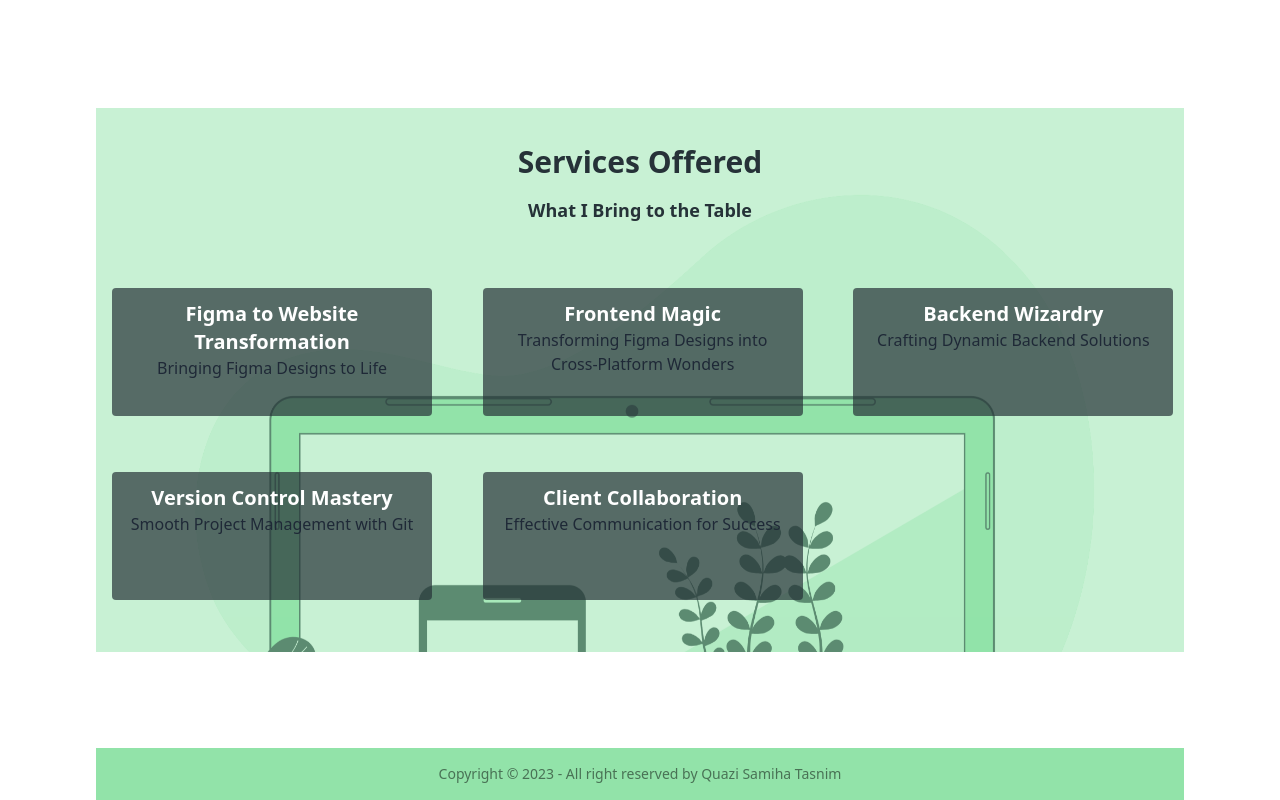
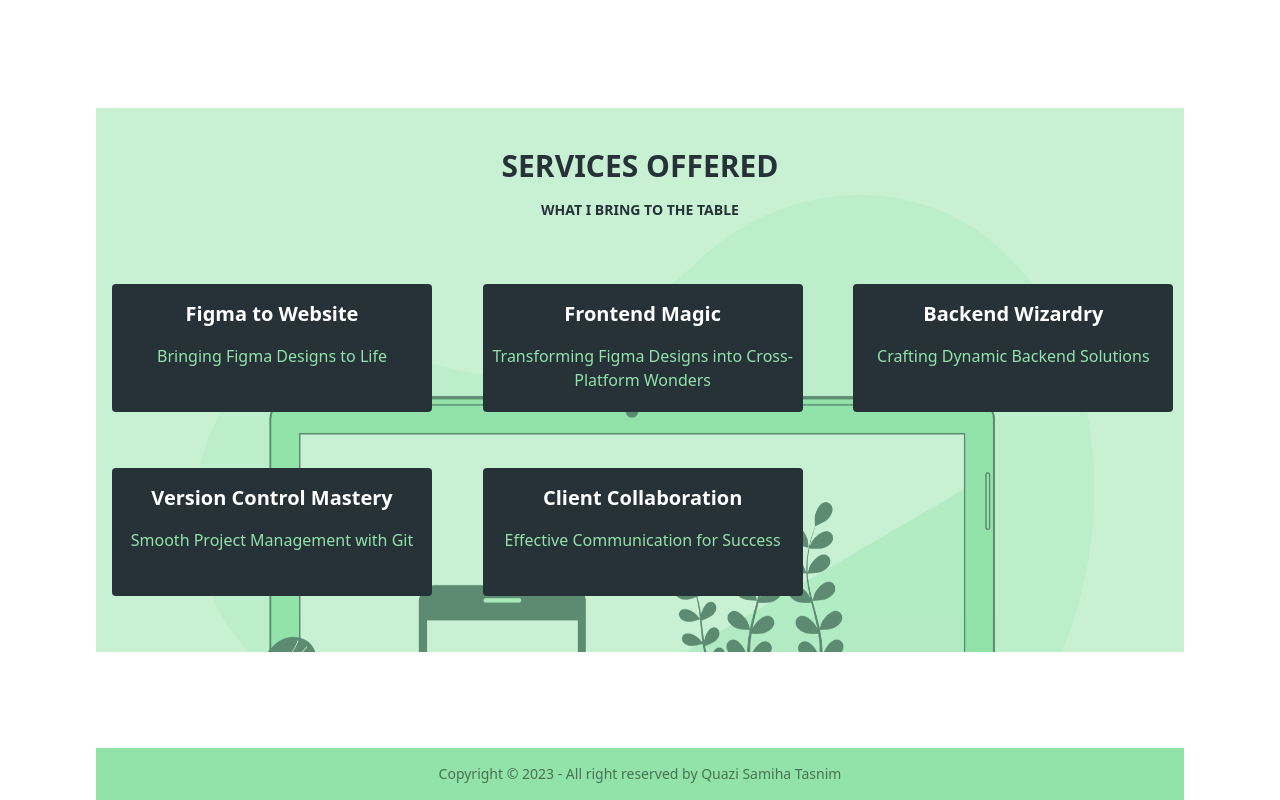
Before and after one commit to QuaziSamiha/portfolio_samiha, a React (Vite) app: page / in a window 1280 px wide. Shown: the part 1719-2519 px from the top of the page. Built offline with nearby package versions, Linux system fonts and the light colour scheme.

Commit message:
service section done

```diff
--- a/public/services.json
+++ b/public/services.json
@@ -1,6 +1,6 @@
 [
   {
-    "title": "Figma to Website Transformation",
+    "title": "Figma to Website",
     "subtitle": "Bringing Figma Designs to Life"
   },
   {
--- a/src/pages/Home/Header/Header.jsx
+++ b/src/pages/Home/Header/Header.jsx
@@ -1,21 +1,13 @@
-// import bgImage from "../../../assets/images/bg-header.png";
-// import blobBg from "../../../assets/images/blob-bg2.png";
-// import proPic from "../../../assets/images/propic2.png";
 import proPic from "../../../assets/images/Coding-cuate.png";
 import SkillMarquee from "../../../components/Shared/SkillMarquee/SkillMarquee";
 const Header = () => {
   return (
     <>
-      <section
-        className="min-h-screen bg-[#dff7e5]"
-        // style={{
-        //   backgroundImage: `url(${bgImage})`,
-        // }}
-      >
+      <section className="min-h-screen bg-[#dff7e5]">
         <div className="pt-16">
           <SkillMarquee />
         </div>
-        <div className="py-36 mx-16">
+        <div className="py-36 lg:mx-16">
           <div className="flex flex-col md:flex-row-reverse md:justify-between">
             <div className="m-8 flex-initial w-1/2 text-start text-[#263238] pl-16">
               <div>
@@ -43,7 +35,6 @@ const Header = () => {
               </div>
             </div>
             <div className="">
-              {/* <img className="w-[650px] h-[450px]" src={blobBg} alt="" /> */}
               <div className="-mt-[30px] pl-8">
                 <img className=" w-[380px] h-[380px]" src={proPic} alt="" />
               </div>
--- a/src/pages/Home/Services/ServiceCard.jsx
+++ /dev/null
@@ -1,5 +0,0 @@
-const ServiceCard = () => {
-  return <div></div>;
-};
-
-export default ServiceCard;
--- a/src/pages/Home/Services/Services.jsx
+++ b/src/pages/Home/Services/Services.jsx
@@ -24,21 +24,21 @@ const Services = () => {
     >
       <div className="absolute bg-[#92e3a9] bg-opacity-50 inset-0 flex items-center justify-center">
         <div className=" ">
-          <div className="text-start lg:text-center text-[#263238]">
+          <div className="text-start lg:text-center text-[#263238] uppercase">
             <h1 className="font-bold text-3xl pb-4">Services Offered</h1>
-            <h3 className="text-lg font-semibold">What I Bring to the Table</h3>
+            <h3 className="text-sm font-bold">What I Bring to the Table</h3>
           </div>
           <div className="grid grid-cols-1 md:grid-cols-2 lg:grid-cols-3 gap-6 mt-12">
             {services.map((service, index) => (
               <>
                 <div
                   key={index}
-                  className="w-80 h-32 text-center p-3 m-4 rounded bg-[#263238] bg-opacity-70"
+                  className="lg:w-80 h-32 text-center p-2 m-4 rounded bg-[#263238]"
                 >
-                  <h1 className="text-xl text-white font-bold">
+                  <h1 className="pt-2 text-lg lg:text-xl text-white font-bold">
                     {service.title}
                   </h1>
-                  <p>{service.subtitle}</p>
+                  <p className="pt-2 lg:pt-4 text-[#92e3a9] text-sm lg:text-base">{service.subtitle}</p>
                 </div>
               </>
             ))}
```
